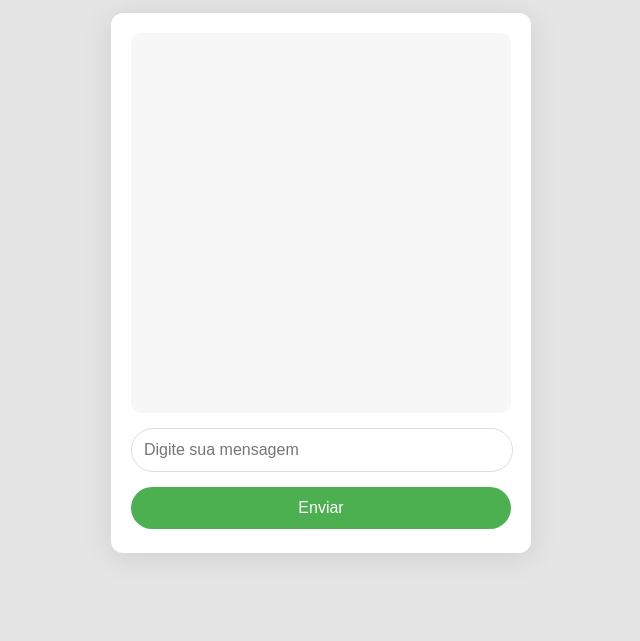
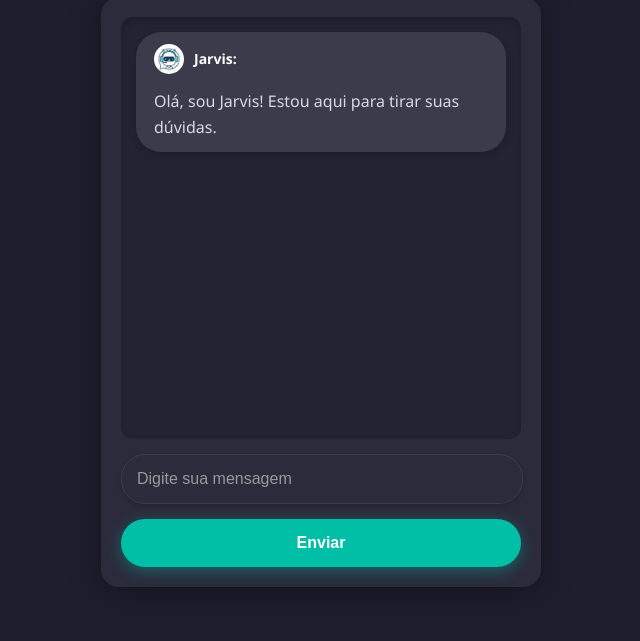
Before and after one commit to carlosaugusto28/Chatbot, a website: page template/index.html in a window 1280 px wide. Shown: the part 159-800 px from the top of the page, without its empty margins (319-959 px from the left). Drawn offline with Linux system fonts and the light colour scheme.

Commit message:
att final
ta pegando tudo filé

```diff
--- a/template/index.html
+++ b/template/index.html
@@ -4,7 +4,7 @@
     <meta charset="UTF-8">
     <meta name="viewport" content="width=device-width, initial-scale=1.0">
     <title>Chatbot</title>
-    <link rel="stylesheet" type="text/css" href="style.css"
+    <link rel="stylesheet" type="text/css" href="style.css">
 </head>
 <body>
     <h1>Chatbot</h1>
@@ -15,11 +15,26 @@
     </div>
 
     <script>
+        // Mensagem de boas-vindas ao carregar a página
+        window.onload = function() {
+            const messagesDiv = document.getElementById("messages");
+            messagesDiv.innerHTML += `<div class="bot-message">
+                <div class="message-header">
+                    <img src="images/bot.jpg" class="avatar" alt="Jarvis"/>
+                    <strong>Jarvis:</strong>
+                </div>
+                <div>Olá, sou Jarvis! Estou aqui para tirar suas dúvidas.</div>
+            </div>`;
+        };
+
+        // Evento para enviar mensagem ao pressionar Enter
         document.addEventListener("keydown", function(event) {
             if (event.key === "Enter") {
                 sendMessage();
             }
         });
+
+        // Função para enviar mensagem
         function sendMessage() {
             const userInput = document.getElementById("user-input").value;
 
@@ -45,12 +60,20 @@
                 const messagesDiv = document.getElementById("messages");
                 // Adiciona a mensagem do usuário com imagem
                 messagesDiv.innerHTML += `<div class="user-message">
-                    <img src="images/user.png" class="avatar" alt="Usuário"/>
-                    <strong>Você:</strong> ${userInput}</div>`;
-                // Adiciona a resposta do bot
+                    <div class="message-header">
+                        <img src="images/user.png" class="avatar" alt="Usuário"/>
+                        <strong>Você:</strong>
+                    </div>
+                    <div>${userInput}</div>
+                </div>`;
+                // Adiciona a resposta do Jarvis
                 messagesDiv.innerHTML += `<div class="bot-message">
-                    <img src="images/bot.jpg" class="avatar" alt="Bot"/>
-                    <strong>Bot:</strong> ${data.response}</div>`;
+                    <div class="message-header">
+                        <img src="images/bot.jpg" class="avatar" alt="Jarvis"/>
+                        <strong>Jarvis:</strong>
+                    </div>
+                    <div>${data.response}</div>
+                </div>`;
                 // Limpa o campo de entrada
                 document.getElementById("user-input").value = "";
                 // Faz o scroll para a última mensagem
--- a/template/style.css
+++ b/template/style.css
@@ -1,32 +1,35 @@
 body {
     font-family: 'Segoe UI', Tahoma, Geneva, Verdana, sans-serif;
-    background-color: #e5e5e5;
+    background-color: #1e1e2f;
     display: flex;
     justify-content: center;
     align-items: center;
     height: 100vh;
     margin: 0;
     flex-direction: column;
+    color: #ffffff;
 }
 
 h1 {
-    font-size: 2rem;
-    color: #333;
+    font-size: 2.5rem;
+    color: #00bfa6;
     margin-bottom: 20px;
-    font-weight: 600;
+    font-weight: 700;
+    text-shadow: 0px 4px 10px rgba(0, 191, 166, 0.5);
 }
 
 #chat-container {
-    background-color: #ffffff;
-    border-radius: 12px;
-    box-shadow: 0 4px 30px rgba(0, 0, 0, 0.1);
-    width: 380px;
+    background-color: #2b2b3c;
+    border-radius: 18px;
+    box-shadow: 0 4px 30px rgba(0, 0, 0, 0.4);
+    width: 400px;
     max-width: 100%;
     padding: 20px;
     display: flex;
     flex-direction: column;
-    height: 500px;
+    height: 550px;
     overflow: hidden;
+    position: relative;
 }
 
 #messages {
@@ -34,118 +37,133 @@ h1 {
     overflow-y: auto;
     margin-bottom: 15px;
     padding: 15px;
-    background-color: #f7f7f7;
-    border-radius: 10px;
-    max-height: 350px;
+    background-color: #232334;
+    border-radius: 12px;
+    max-height: 400px;
     font-size: 16px;
-    line-height: 1.5;
+    line-height: 1.6;
+    color: #d9d9e2;
+    box-shadow: inset 0px 4px 8px rgba(0, 0, 0, 0.2);
 }
 
 input[type="text"] {
-    padding: 12px;
+    padding: 15px;
     font-size: 16px;
-    border-radius: 25px;
-    border: 1px solid #ddd;
+    border-radius: 24px;
+    border: 1px solid #3b3b4c;
+    background-color: #2b2b3c;
+    color: #ffffff;
     margin-bottom: 15px;
     outline: none;
-    width: calc(100% - 24px);
+    width: calc(100% - 30px);
     transition: all 0.3s ease-in-out;
+    box-shadow: 0 2px 5px rgba(0, 0, 0, 0.2);
+}
+
+input[type="text"]::placeholder {
+    color: #999999;
 }
 
 input[type="text"]:focus {
-    border-color: #4CAF50;
-    box-shadow: 0 0 5px rgba(76, 175, 80, 0.6);
+    border-color: #00bfa6;
+    box-shadow: 0 0 5px rgba(0, 191, 166, 0.8);
 }
 
 button {
-    padding: 12px 20px;
-    background-color: #4CAF50;
+    padding: 15px 25px;
+    background-color: #00bfa6;
     color: white;
     border: none;
     border-radius: 25px;
     cursor: pointer;
     font-size: 16px;
+    font-weight: 600;
     transition: all 0.3s ease-in-out;
+    box-shadow: 0 4px 15px rgba(0, 191, 166, 0.4);
 }
 
 button:hover {
-    background-color: #45a049;
+    background-color: #019f8a;
 }
 
 button:active {
-    transform: scale(0.98);
+    transform: scale(0.95);
 }
 
-/* Alinhamento das mensagens do usuário e bot */
+/* Estilo das mensagens */
 .user-message,
 .bot-message {
     display: flex;
-    align-items: center;
-    padding: 10px 15px;
-    border-radius: 20px;
-    max-width: 70%;
-    margin-bottom: 15px;
-    box-shadow: 0 2px 5px rgba(0, 0, 0, 0.1);
-    gap: 10px;
+    flex-direction: column; /* Organiza o nome e o conteúdo da mensagem em colunas */
+    align-items: flex-start; /* Alinha o conteúdo à esquerda */
+    padding: 12px 18px;
+    border-radius: 25px;
+    max-width: 100%; /* Limita a largura máxima */
+    margin-bottom: 10px; /* Espaçamento entre mensagens */
+    gap: 10px; /* Espaço entre nome e avatar, nome e texto */
+    box-shadow: 0 3px 8px rgba(0, 0, 0, 0.2); /* Sombra suave */
+    position: relative;
+    opacity: 0;
+    animation: fadeInScale 0.3s ease-in forwards; /* Animação de entrada */
 }
 
-/* Estilo das mensagens do usuário */
-.user-message {
-    background-color: #e1f7e1;
-    color: #4CAF50;
-    text-align: right;
-    margin-left: auto;
-    justify-content: flex-start;  /* Agora o conteúdo ficará à esquerda, sem mover a imagem */
+/* Ajuste do avatar */
+.avatar {
+    width: 30px;
+    height: 30px;
+    border-radius: 50%;
+    margin-right: 10px;
 }
 
-/* Estilo das mensagens do bot */
-.bot-message {
-    background-color: #f1f1f1;
-    color: #333;
-    text-align: left;
-    margin-right: auto;
-    justify-content: flex-start;  /* Conteúdo do bot também à esquerda */
+/* Cabeçalho das mensagens com nome e ícone */
+.message-header {
+    display: flex;
+    align-items: center;
+    margin-bottom: 5px;
 }
 
-/* Estilo para as imagens do usuário e do bot */
-.avatar {
-    width: 35px;
-    height: 35px;
-    border-radius: 50%;
+.message-header strong {
+    font-weight: bold;
+    font-size: 14px;
+    color: #ffffff;
 }
 
-/* Animação de mensagens */
-#messages .user-message,
-#messages .bot-message {
-    transition: all 0.3s ease-in-out;
+/* Mensagens do usuário */
+.user-message {
+    background-color: #00bfa6;
+    color: #ffffff;
+    margin-left: auto;
 }
 
-#messages .user-message {
-    animation: slideInRight 0.3s ease-out;
+/* Mensagens do bot */
+.bot-message {
+    background-color: #3b3b4c;
+    color: #d9d9e2;
+    margin-right: auto;
 }
 
-#messages .bot-message {
-    animation: slideInLeft 0.3s ease-out;
-}
-
-@keyframes slideInRight {
+/* Nova animação de entrada */
+@keyframes fadeInScale {
     from {
-        transform: translateX(50px);
         opacity: 0;
+        transform: scale(0.9); /* Começa levemente menor */
     }
     to {
-        transform: translateX(0);
         opacity: 1;
+        transform: scale(1); /* Volta ao tamanho normal */
     }
 }
 
-@keyframes slideInLeft {
-    from {
-        transform: translateX(-50px);
-        opacity: 0;
-    }
-    to {
-        transform: translateX(0);
-        opacity: 1;
-    }
+/* Scrollbar estilizada */
+#messages::-webkit-scrollbar {
+    width: 6px;
 }
+
+#messages::-webkit-scrollbar-thumb {
+    background-color: #00bfa6;
+    border-radius: 5px;
+}
+
+#messages::-webkit-scrollbar-thumb:hover {
+    background-color: #019f8a;
+}
```
